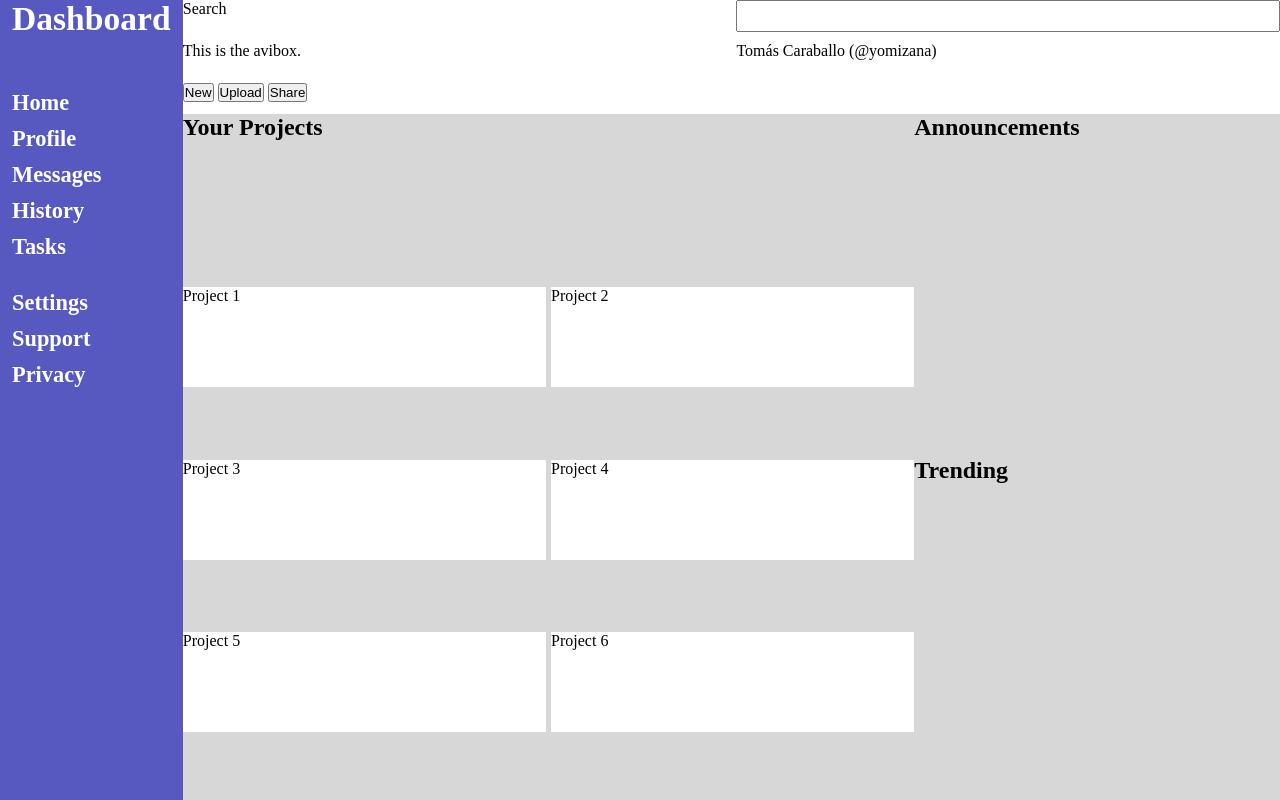
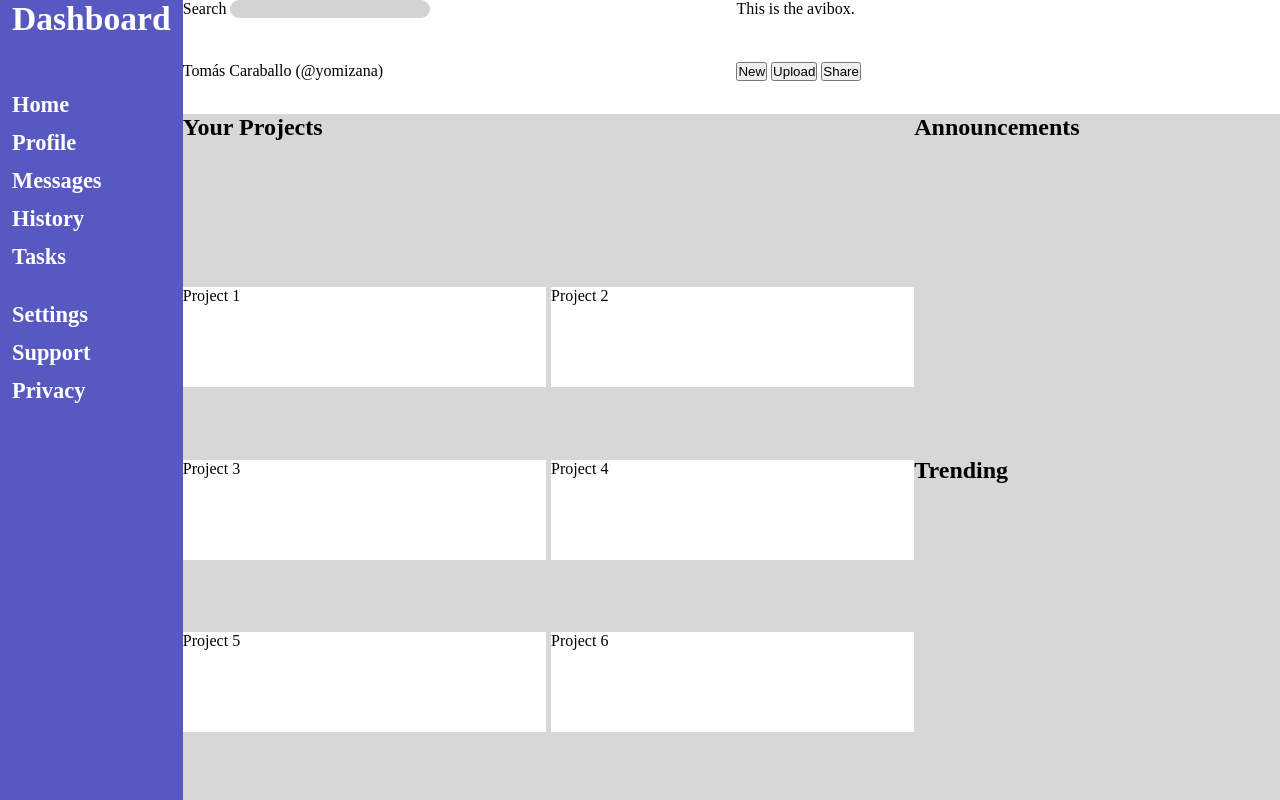
Before and after one commit to yomizana/admin-dashboard, a plain HTML site: page index.html in a window 1280 px wide. Drawn offline with Linux system fonts and the light colour scheme.

Commit message:
Add basic styling to text input

```diff
--- a/index.html
+++ b/index.html
@@ -28,8 +28,10 @@
     </div>
 
     <div class="header">
-        <label for="search">Search</label>
-        <input type="text" id="search" name="search">
+        <div class="search-bar">
+            <label for="search">Search</label>
+            <input type="text" id="search" name="search">
+        </div>
 
         <div class="avibox">This is the avibox.</div>
         Tomás Caraballo (@yomizana)
--- a/styles.css
+++ b/styles.css
@@ -42,7 +42,7 @@ body {
 }
 
 .sidebar li {
-    margin-top: 10px;
+    margin-top: 12px;
 }
 
 .header {
@@ -53,6 +53,12 @@ body {
     grid-template-columns: 1fr 1fr;
 
     gap: 10px;
+}
+
+.search-bar > input[type=text] {
+    all: unset;
+    background-color: lightgray;
+    border-radius: 10px;
 }
 
 .avibox {
```
